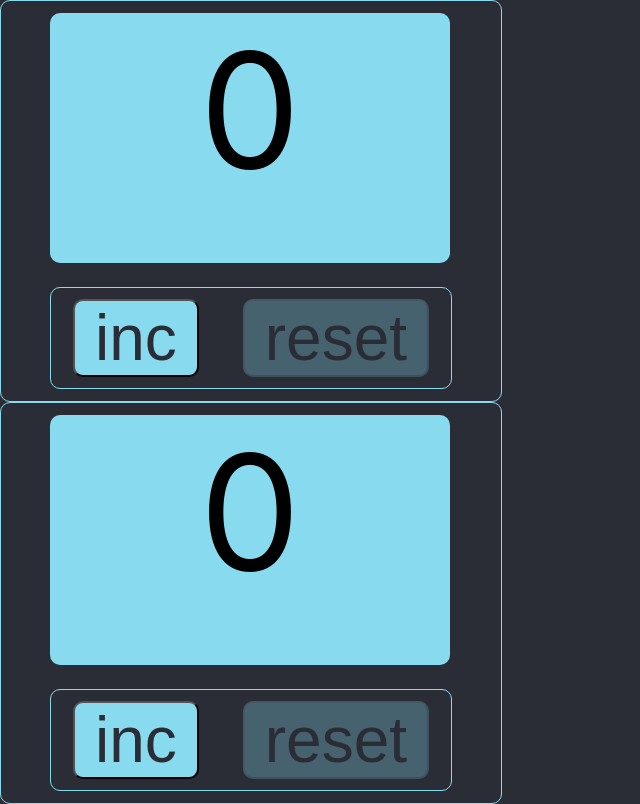
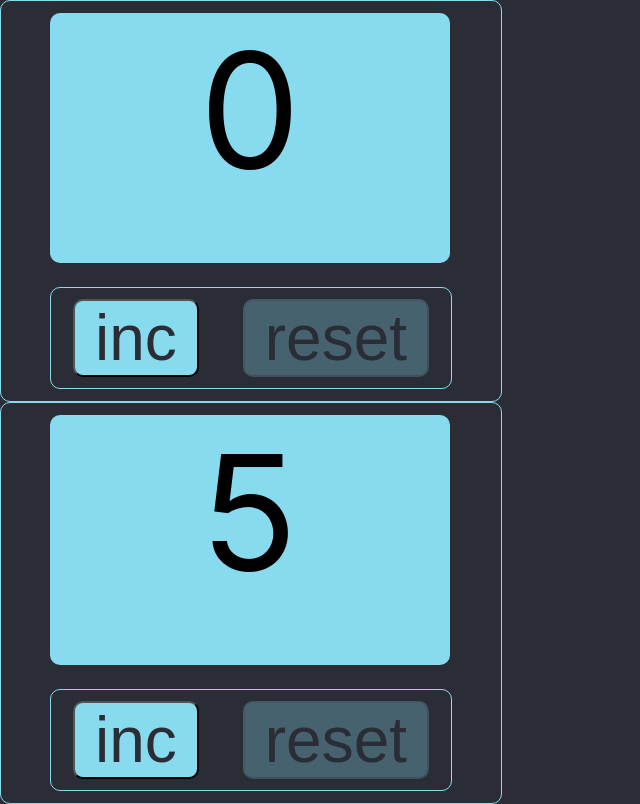
Before and after one commit to chshrct/counter, a React (Create React App) app: page / in a window 1280 px wide. Shown: the whole page, without its empty margins (0-640 px from the left). Built offline with nearby package versions, Linux system fonts and the light colour scheme.

Commit message:
counter-exam-1

```diff
--- a/src/App.tsx
+++ b/src/App.tsx
@@ -4,8 +4,8 @@ import {Counter} from './components/Counter';
 
 function App() {
     return (<>
-            <Counter maxVal={5}/>
-            <Counter maxVal={20}/>
+            <Counter minVal={0} maxVal={5}/>
+            <Counter minVal={5} maxVal={20}/>
         </>
     );
 }
--- a/src/components/Counter.module.css
+++ b/src/components/Counter.module.css
@@ -45,7 +45,8 @@ body {
     border-radius: 10px;
     padding: 0 20px;
 }
-.button:active{
+
+.button:active {
     font-size: 4rem;
     color: #88DBEE;
     background-color: #2A2D36;
--- a/src/components/Counter.tsx
+++ b/src/components/Counter.tsx
@@ -3,33 +3,38 @@ import React, {useState} from "react";
 import {Button} from './Button';
 
 type CounterPropsType = {
+    minVal: number
     maxVal: number
 }
 
-export const Counter:React.FC<CounterPropsType> = ({maxVal}) => {
+export const Counter: React.FC<CounterPropsType> = ({minVal, maxVal}) => {
 
-    let [counter, setCounter] = useState<number>(0)
+    const MAX_VALUE = maxVal
+    const MIN_VALUE = minVal
+    const COUNTER_STEP = 1
 
-    const maxValue = counter >= maxVal
-    const minValue = counter === 0
+    const [counter, setCounter] = useState<number>(MIN_VALUE)
 
-    const incClass = s.button + ' ' + (maxValue && s.disabled)
-    const resetClass = s.button + ' ' + (minValue && s.disabled)
+    const maxValueReached = counter === MAX_VALUE
+    const minValueReached = counter === MIN_VALUE
+
+    const incClass = s.button + ' ' + (maxValueReached && s.disabled)
+    const resetClass = s.button + ' ' + (minValueReached && s.disabled)
 
     const onClickIncHandler = () => {
-        setCounter(++counter)
+        !maxValueReached && setCounter(counter + COUNTER_STEP)
     }
     const onClickResHandler = () => {
-        setCounter(0)
+        setCounter(MIN_VALUE)
     }
 
     return <div className={s.counterWrapper}>
-        <div className={s.counterShow + ' ' + (maxValue && s.red)}>{counter}</div>
+        <div className={s.counterShow + ' ' + (maxValueReached && s.red)}>{counter}</div>
         <div className={s.buttonsWrapper}>
             <Button name={'inc'} className={incClass} onClick={onClickIncHandler}
-                    isDisabled={maxValue}/>
+                    isDisabled={maxValueReached}/>
             <Button name={'reset'} className={resetClass} onClick={onClickResHandler}
-                    isDisabled={minValue}/>
+                    isDisabled={minValueReached}/>
         </div>
     </div>
 }
--- a/src/index.tsx
+++ b/src/index.tsx
@@ -5,9 +5,9 @@ import App from './App';
 import reportWebVitals from './reportWebVitals';
 
 ReactDOM.render(
-    <App />
- ,
-  document.getElementById('root')
+    <App/>
+    ,
+    document.getElementById('root')
 );
 
 // If you want to start measuring performance in your app, pass a function
```
